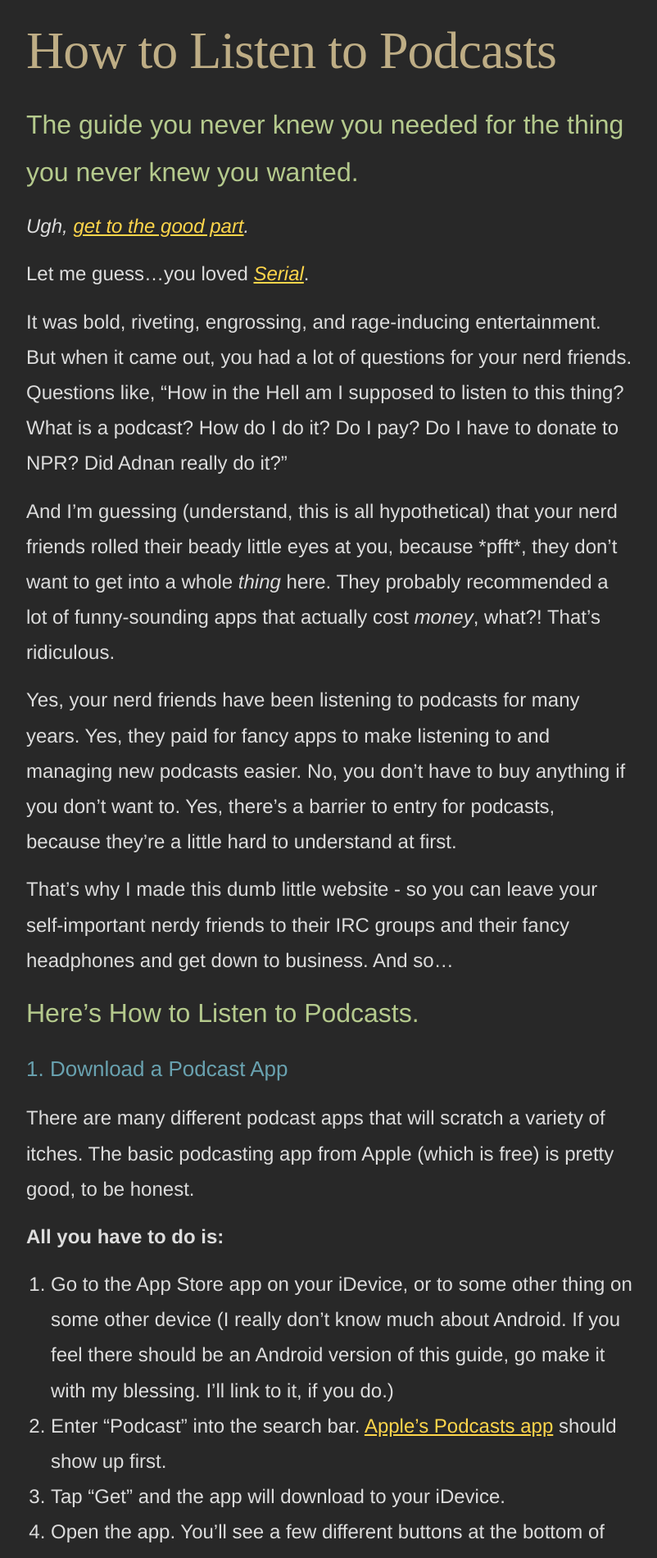
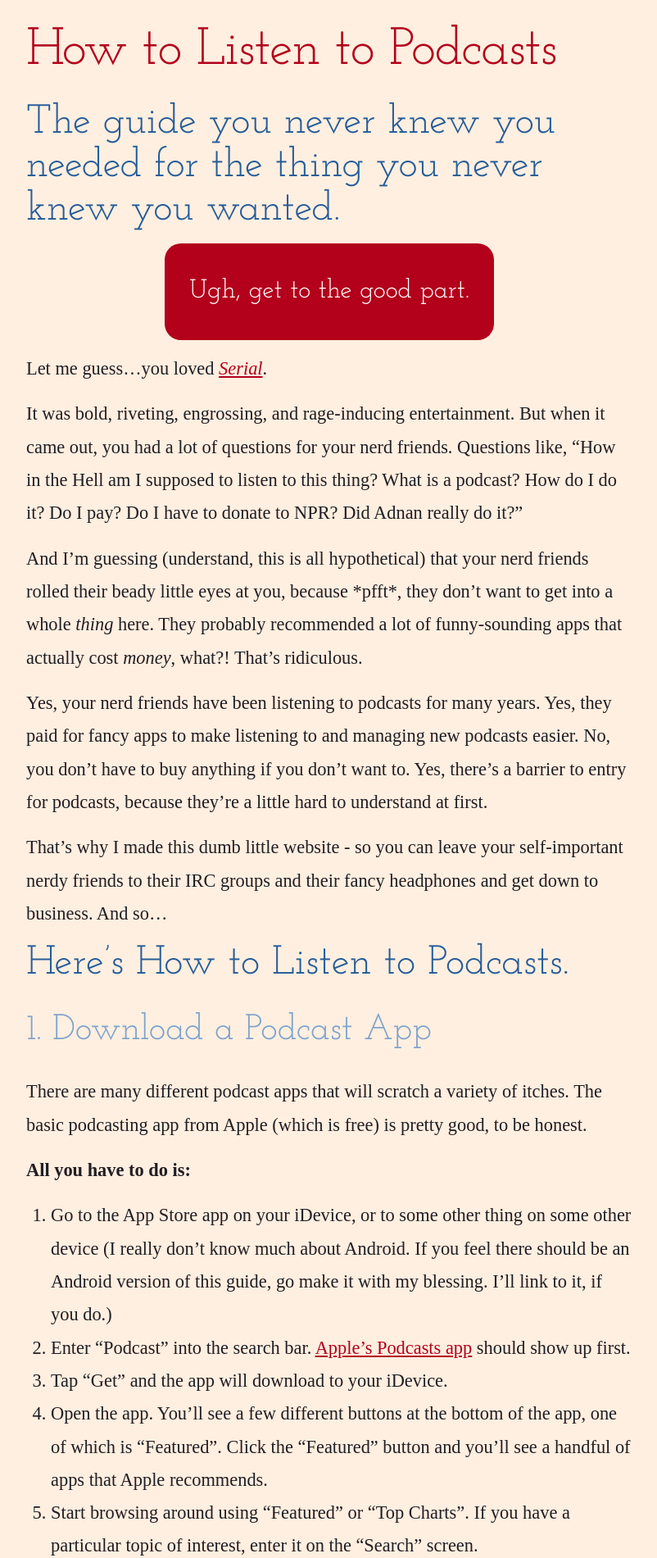
Before and after one commit to jimmymarks/podcastjustice, a Jekyll site: the page built from index.md, in a window 1280 px wide. Shown: the top 1901 px of the page at 82% size, without its empty margins (238-1040 px from the left). Built offline with Jekyll 4.4.1, drawn with Linux system fonts in a browser that asks for light colours; some web fonts are replaced.

Commit message:
Style overhaul

```diff
--- a/_includes/head.html
+++ b/_includes/head.html
@@ -6,7 +6,7 @@
   <title>{% if page.title %}{{ page.title }}{% else %}{{ site.title }}{% endif %}</title>
   <meta name="description" content="{% if page.excerpt %}{{ page.excerpt | strip_html | strip_newlines | truncate: 160 }}{% else %}{{ site.description }}{% endif %}">
 
-  <link href='http://fonts.googleapis.com/css?family=Sorts+Mill+Goudy' rel='stylesheet' type='text/css'>
+  <link href='http://fonts.googleapis.com/css?family=Sorts+Mill+Goudy|Josefin+Slab' rel='stylesheet' type='text/css'>
   <link rel="stylesheet" href="{{ "/css/main.css" | prepend: site.baseurl }}">
   <link rel="canonical" href="{{ page.url | replace:'index.html','' | prepend: site.baseurl | prepend: site.url }}">
   <link rel="alternate" type="application/rss+xml" title="{{ site.title }}" href="{{ "/feed.xml" | prepend: site.baseurl | prepend: site.url }}" />
--- a/_sass/_base.scss
+++ b/_sass/_base.scss
@@ -81,21 +81,27 @@ li {
  */
 h1, h2, h3, h4, h5, h6 {
     font-weight: 300;
+    font-family: 'Josefin Slab', serif;//'Sorts Mill Goudy', serif;
 }
 
 h1{
   color: $h1color;
-  font-family: 'Sorts Mill Goudy', serif;
   font-size: 4rem;
 }
 
 h2{
   color: $h2color;
+  font-size: 3.1rem;
+  line-height: 3.3rem;
 }
 
 h3{
   color: $h3color;
+  font-size: 2.75rem;
 }
+
+p, li{font-size: 1.4rem;}
+
 /**
  * Links
  */
@@ -104,15 +110,33 @@ a {
     text-decoration: underline;
 
     &:visited {
-        color: darken($brand-color, 15%);
+        //color: darken($brand-color, 15%);
     }
 
     &:hover {
-        color: $text-color;
+        color: lighten($brand-color, 15%);
+        //color: $text-color;
         /* text-decoration: underline; */
     }
 }
 
+.button-link{
+  background-color: $brand-color;
+  padding: 30px;
+  color: $purewhite;
+  border-radius: 20px;
+  display: table-cell;
+  margin: 20px auto;
+  font-family: 'Josefin Slab', serif;
+  font-size: 2rem;
+  text-decoration: none;
+
+  &:hover {
+    background-color: darken($brand-color, 15%);
+    color: $purewhite;
+  }
+
+}
 
 
 /**
--- a/_sass/_layout.scss
+++ b/_sass/_layout.scss
@@ -207,7 +207,7 @@
     }
 }
 
-.post-content {
+/* .post-content {
     margin-bottom: $spacing-unit;
 
     h2 {
@@ -234,3 +234,4 @@
         }
     }
 }
+ */
--- a/css/main.scss
+++ b/css/main.scss
@@ -6,21 +6,22 @@
 
 
 // Our variables
-$base-font-family: Helvetica, Arial, sans-serif;
+$base-font-family: 'Sorts Mill Goudy', serif; //Helvetica, Arial, sans-serif;
 $base-font-size:   24px;
 $small-font-size:  $base-font-size * 0.875;
 $base-line-height: 1.8;
 
 $spacing-unit:     30px;
 
-$text-color:       #ddd;
-$background-color: #282828;
-$brand-color:      #FFD64B;
+$text-color:       #221D23; //#ddd;
+$background-color: #FFEFE0; //#ddd; //#282828;
+$brand-color:      #B3001B;
 
-$h1color: #bead85;
-$h2color: #b5ca8d;
-$h3color: #69A2B0;
+$h1color: #B3001B;
+$h2color: #255C99;
+$h3color: #7EA3CC;
 
+$purewhite:        #fff;
 $grey-color:       #828282;
 $grey-color-light: lighten($grey-color, 40%);
 $grey-color-dark:  darken($grey-color, 25%);
--- a/index.md
+++ b/index.md
@@ -4,9 +4,9 @@ title: How to Listen to Podcasts
 permalink: /
 ---
 
-##The guide you never knew you needed for the thing you never knew you wanted.
+## The guide you never knew you needed for the thing you never knew you wanted.
 
-*Ugh, [get to the good part] [ugh].*
+<p align="center"><a href="#boooring" class="button-link">Ugh, get to the good part.</a></p>
 
 Let me guess...you loved *[Serial] [1]*.
 
```
Also changed, not shown: 4 other files.
